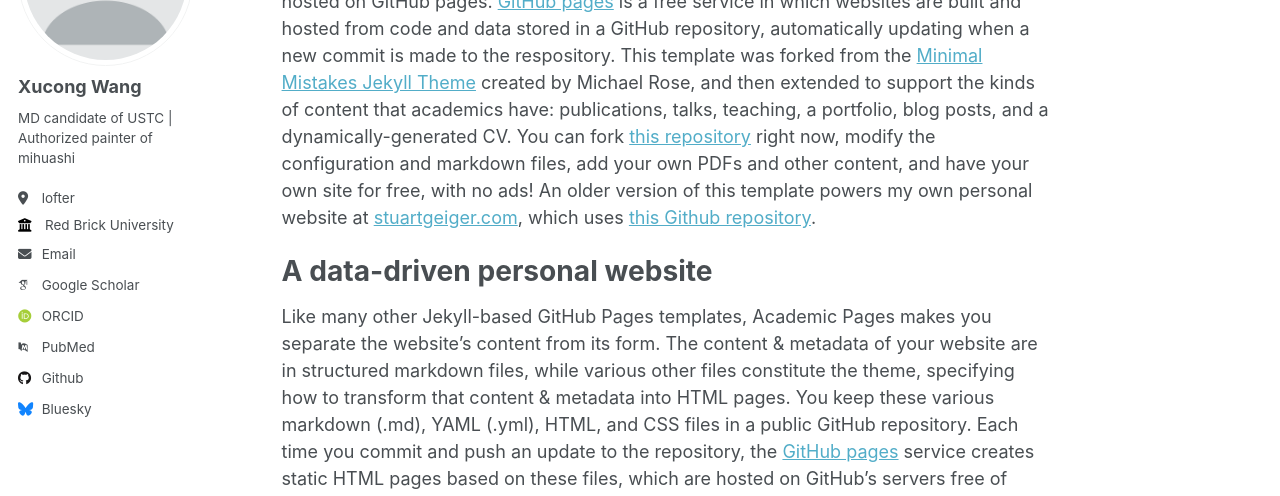
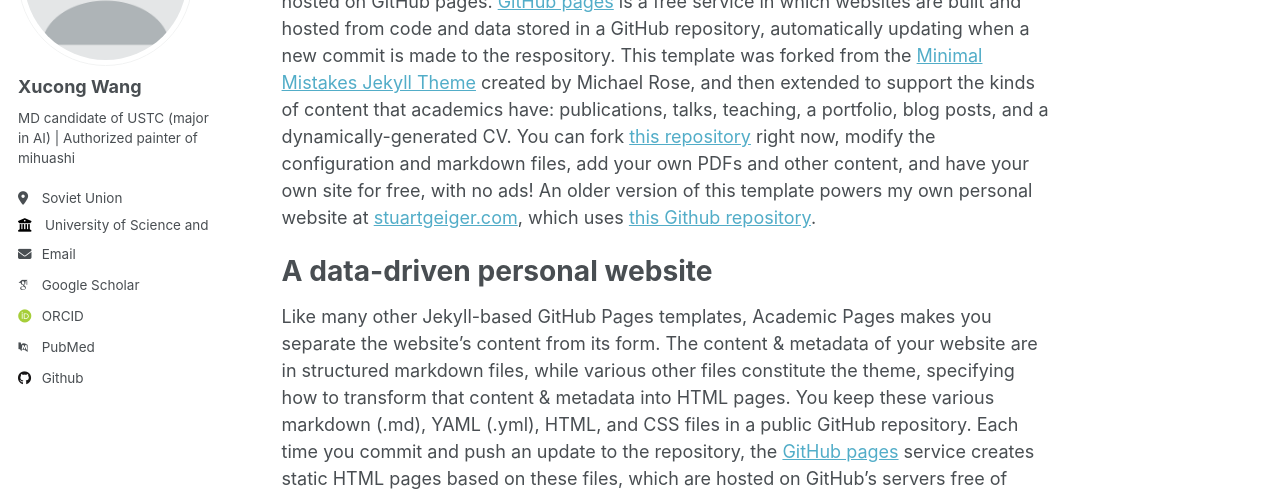
Before and after one commit to asaxuc/asaxuc.github.io, a Jekyll site: the page built from _pages/about.md, in a window 1280 px wide. Shown: the part 215-711 px from the top of the page. Built offline with Jekyll 4.4.1, drawn with Linux system fonts in a browser that asks for light colours; some web fonts are replaced.

Commit message:
Update _config.yml
Signed-off-by: asaxuc <asahi_0104@mail.ustc.edu.cn>

```diff
--- a/_config.yml
+++ b/_config.yml
@@ -12,7 +12,7 @@
 title_separator          : "-"
 name                     : &name "Xucong Wang"
 description              : &description "personal description"
-url                      : https://academicpages.github.io # the base hostname & protocol for your site e.g. "https://mmistakes.github.io"
+url                      : https://asaxuc.github.io # the base hostname & protocol for your site e.g. "https://mmistakes.github.io"
 baseurl                  : "" # the subpath of your site, e.g. "/blog"
 repository               : "academicpages/academicpages.github.io"
 
@@ -24,11 +24,11 @@
   avatar           : "profile.png"
   name             : "Xucong Wang"
   pronouns         : # example: "she/her"
-  bio              : "MD candidate of USTC | Authorized painter of mihuashi"
-  location         : "lofter"
-  employer         : "Red Brick University"
+  bio              : "MD candidate of USTC (major in AI) | Authorized painter of mihuashi"
+  location         : "Soviet Union"
+  employer         : "University of Science and Technology, China"
   uri              : # URL
-  email            : "none@example.org"
+  email            : "xuco@mail.ustc.edu.cn, xucongwang111@outlook.com"
 
   # Academic websites
   arxiv            : # URL - Update with the correct link to your profile
@@ -48,7 +48,7 @@
   stackoverflow    : # User number or user number and name (i.e., use "1" or "1/jeff-atwood")
 
   # Social media
-  bluesky          : "bsky.app" # Replace this with you Bluesky username
+  bluesky          :  # Replace this with you Bluesky username
   facebook         : # Username
   flickr           : # Username
   foursquare       : # Username
```
